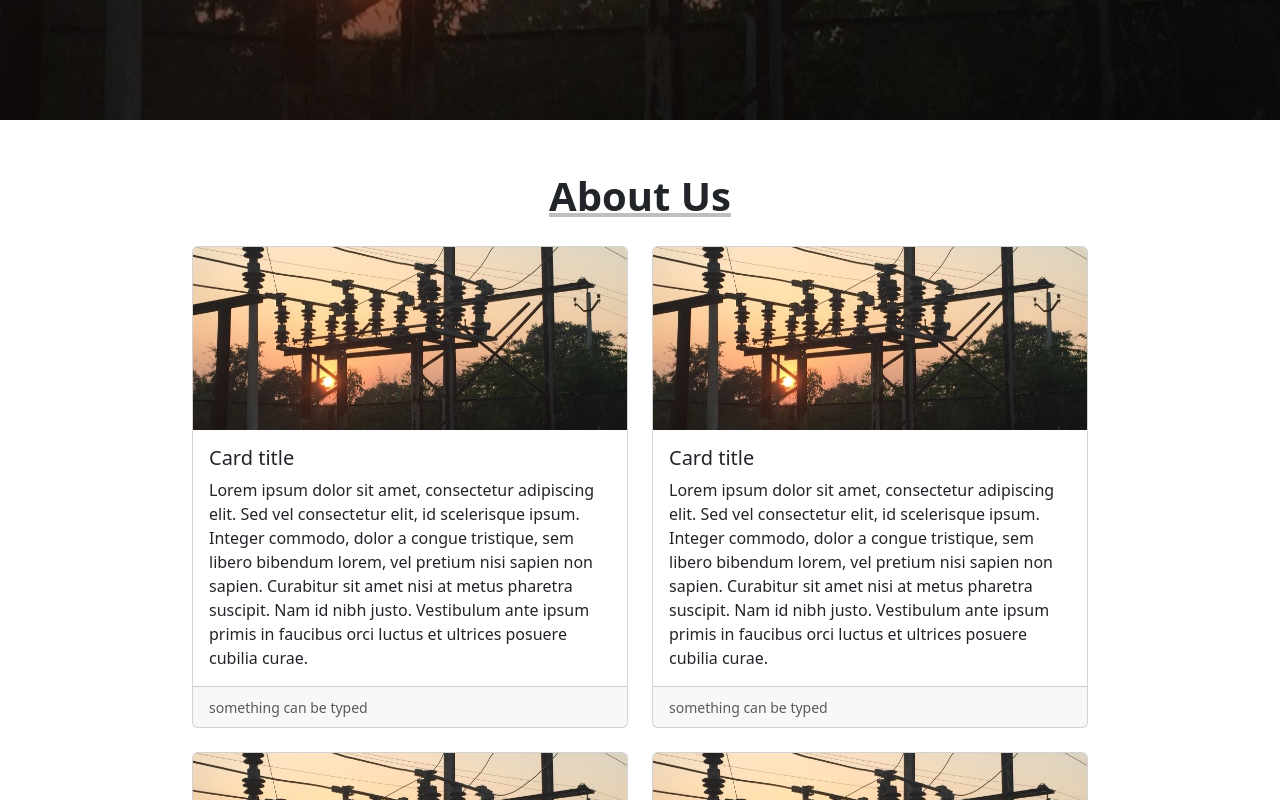
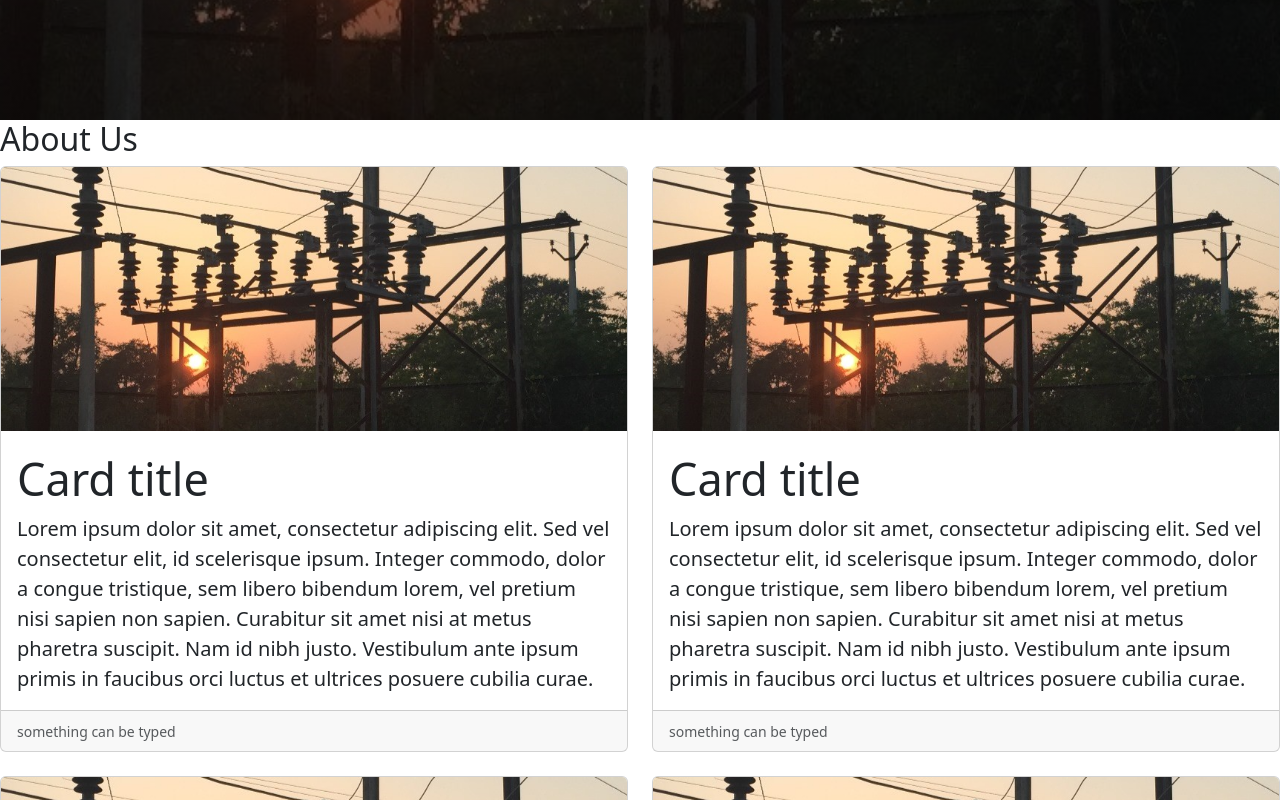
Before and after one commit to sarthak25sharma/SamTech, a React (Create React App) app in the folder sam/: page /aboutus in a window 1280 px wide. Shown: the part 480-1280 px from the top of the page. Built offline with nearby package versions, Linux system fonts and the light colour scheme.

Commit message:
Update about.css

```diff
--- a/sam/src/about.css
+++ b/sam/src/about.css
@@ -1,34 +1,51 @@
-.about-container {
-  padding: 6%; /* Add padding */
-    padding: 5%; /* Padding */
-    border-radius: 10px; /* Rounded edges */
-    width: 80%; /* Adjust width */
-    height: auto; /* Adjust height */
-    margin: auto;
-    justify-content: center;
-    align-items: center;
+.main-heading {
+  font-size: 60px;
+  display: flex;
+  justify-content: center;
+  padding: 2%;
 }
-
-.about-heading {
-    font-size: 250%; /* Font size */
-    font-weight: bold; /* Font weight */
-    text-align: center; /* Center align */
-    margin-top: -30px; /* Shift up */
-    text-decoration: underline #bfbfbf; /* Underline */
-    padding: 2%;
+.card-div {
+  border: 0px;
 }
-
-.about-card {
-  border: 1px solid #bfbfbf; /* Add border */
-  border-radius: 10px; /* Add rounded edges */
-  box-shadow: 0 2px 4px rgba(0, 0, 0, 0.1); /* Add shadow */
-  margin-bottom: 20px; /* Add margin between cards */
+.card-textm {
+  font-size: 30px;
 }
-
-.about-card .card-img-top {
-  height: 200px; /* Reduce card image height */
+.card-title {
+  font-size: 45px;
+  padding-top: 5px;
 }
-
-.about-card .card-body {
-  padding: 10px; /* Add padding to card body */
+.ratings {
+  display: flex;
+  justify-content: space-evenly;
+  font-size: 20px;
 }
+.card-text {
+  font-size: 20px;
+}
+.image-col {
+  display: flex;
+  align-items: center;
+  justify-content: center;
+  width: 30%;
+}
+.image-col img {
+  padding: 3px;
+}
+.other-products {
+  display: flex;
+  justify-content: center;
+  align-items: center;
+  font-size: 10px;
+}
+.other-image {
+  background-image: linear-gradient(rgba(0, 0, 0, 0.5), rgba(0, 0, 0, 0.5)),
+    url("./a.jpeg");
+  width: 100%;
+  height: 200%;
+  color: white;
+  margin: 0%;
+  padding: 0%;
+}
+.other-products h3 {
+  font-size: 22px;
+}
```
